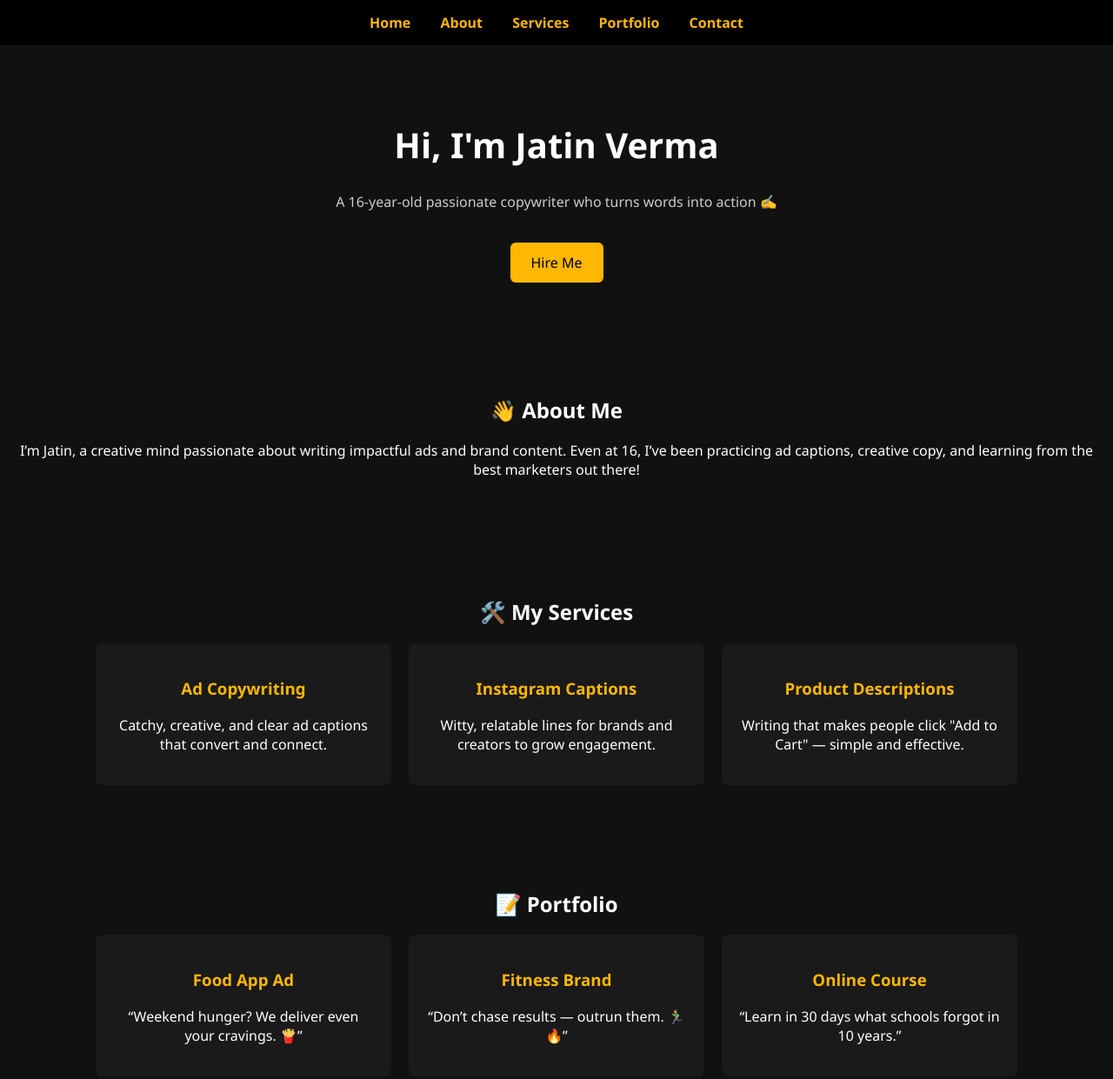
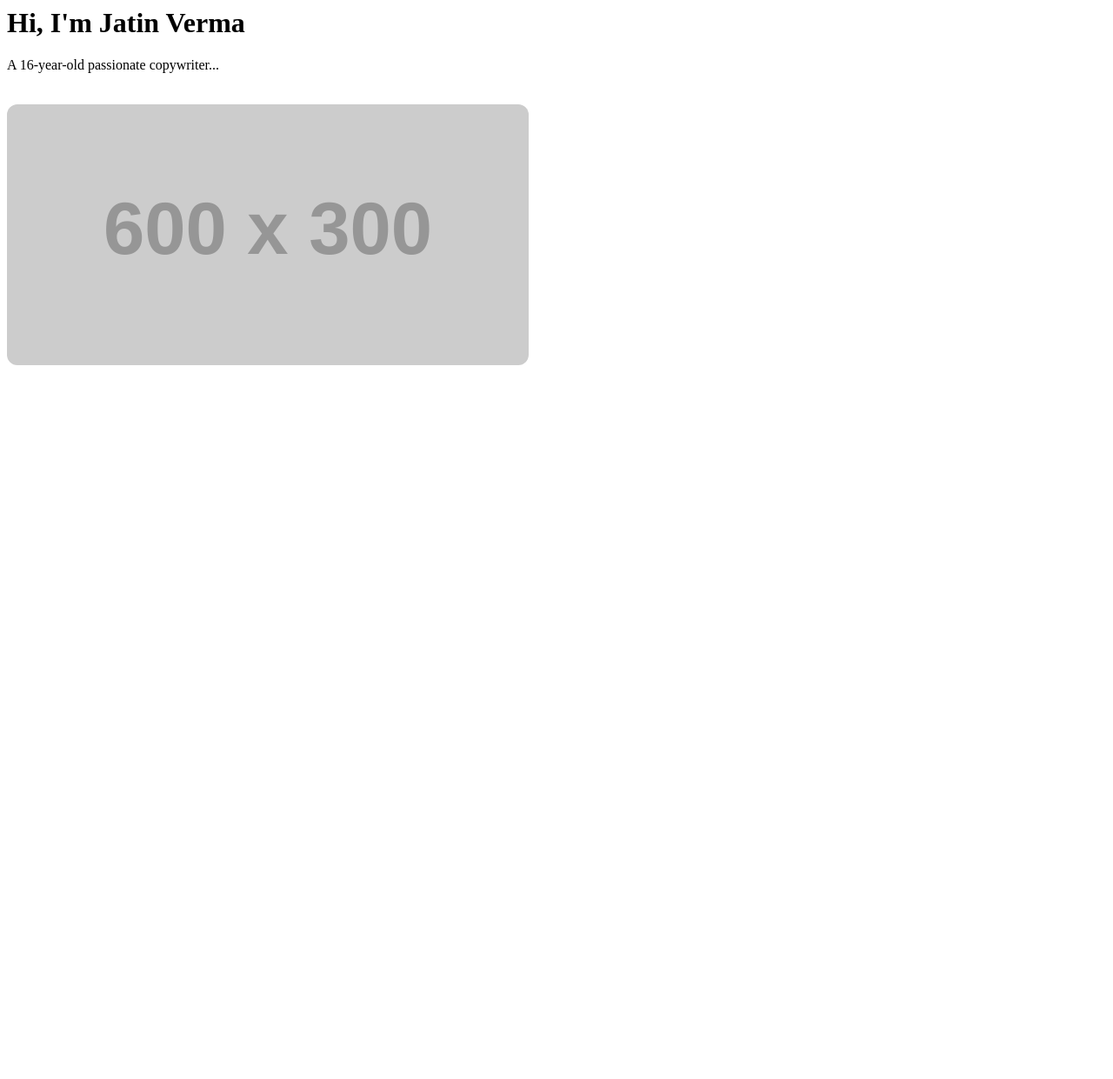
Before and after one commit to jathin0668/jathin0668.github.io, a plain HTML site: page index.html in a window 1280 px wide. Shown: the top 1241 px of the page at 87% size. After the commit the page ends 800 px from the top, so only its background shows below. Drawn offline with Linux system fonts and the light colour scheme; placeholder pictures from the web are drawn by us.

Commit message:
Update index.html
Replaced old homepage with new design

```diff
--- a/index.html
+++ b/index.html
@@ -1,172 +1,4 @@
-<!DOCTYPE html>
-<html lang="en">
-<head>
-  <meta charset="UTF-8" />
-  <meta name="viewport" content="width=device-width, initial-scale=1.0"/>
-  <title>Jatin Verma | Copywriter Portfolio</title>
-  <style>
-    body {
-      font-family: 'Segoe UI', sans-serif;
-      margin: 0;
-      background: #111;
-      color: #fff;
-    }
-
-    nav {
-      background: #000;
-      padding: 15px;
-      text-align: center;
-    }
-    nav a {
-      color: #ffb703;
-      margin: 0 15px;
-      text-decoration: none;
-      font-weight: bold;
-    }
-
-    header {
-      padding: 60px 20px;
-      text-align: center;
-      background: #111;
-    }
-    header h1 {
-      font-size: 2.5rem;
-    }
-    header p {
-      color: #ccc;
-    }
-    .cta {
-      background: #ffb703;
-      color: #000;
-      padding: 12px 24px;
-      border: none;
-      border-radius: 6px;
-      margin-top: 20px;
-      text-decoration: none;
-      display: inline-block;
-    }
-
-    section {
-      padding: 50px 20px;
-      text-align: center;
-    }
-
-    .card-grid {
-      display: flex;
-      flex-wrap: wrap;
-      justify-content: center;
-      gap: 20px;
-    }
-
-    .card {
-      background: #1a1a1a;
-      border-radius: 8px;
-      padding: 20px;
-      width: 300px;
-    }
-
-    .card h3 {
-      color: #ffb703;
-    }
-
-    .contact-form {
-      max-width: 400px;
-      margin: auto;
-      text-align: left;
-    }
-
-    .contact-form input,
-    .contact-form textarea {
-      width: 100%;
-      padding: 10px;
-      margin: 10px 0;
-      background: #222;
-      color: #fff;
-      border: 1px solid #444;
-      border-radius: 4px;
-    }
-
-    footer {
-      padding: 20px;
-      background: #000;
-      text-align: center;
-      font-size: 0.9rem;
-      color: #888;
-    }
-  </style>
-</head>
-<body>
-
-<nav>
-  <a href="#home">Home</a>
-  <a href="#about">About</a>
-  <a href="#services">Services</a>
-  <a href="#portfolio">Portfolio</a>
-  <a href="#contact">Contact</a>
-</nav>
-
 <header id="home">
   <h1>Hi, I'm Jatin Verma</h1>
-  <p>A 16-year-old passionate copywriter who turns words into action ✍️</p>
-  <a href="mailto:jatin@example.com" class="cta">Hire Me</a>
-</header>
-
-<section id="about">
-  <h2>👋 About Me</h2>
-  <p>I’m Jatin, a creative mind passionate about writing impactful ads and brand content. Even at 16, I’ve been practicing ad captions, creative copy, and learning from the best marketers out there!</p>
-</section>
-
-<section id="services">
-  <h2>🛠️ My Services</h2>
-  <div class="card-grid">
-    <div class="card">
-      <h3>Ad Copywriting</h3>
-      <p>Catchy, creative, and clear ad captions that convert and connect.</p>
-    </div>
-    <div class="card">
-      <h3>Instagram Captions</h3>
-      <p>Witty, relatable lines for brands and creators to grow engagement.</p>
-    </div>
-    <div class="card">
-      <h3>Product Descriptions</h3>
-      <p>Writing that makes people click "Add to Cart" — simple and effective.</p>
-    </div>
-  </div>
-</section>
-
-<section id="portfolio">
-  <h2>📝 Portfolio</h2>
-  <div class="card-grid">
-    <div class="card">
-      <h3>Food App Ad</h3>
-      <p>“Weekend hunger? We deliver even your cravings. 🍟”</p>
-    </div>
-    <div class="card">
-      <h3>Fitness Brand</h3>
-      <p>“Don’t chase results — outrun them. 🏃‍♂️🔥”</p>
-    </div>
-    <div class="card">
-      <h3>Online Course</h3>
-      <p>“Learn in 30 days what schools forgot in 10 years.”</p>
-    </div>
-  </div>
-</section>
-
-<section id="contact">
-  <h2>📬 Contact Me</h2>
-  <div class="contact-form">
-    <form action="https://formspree.io/f/mnqegzlp" method="POST">
-      <input type="text" name="name" placeholder="Your Name" required>
-      <input type="email" name="_replyto" placeholder="Your Email" required>
-      <textarea name="message" placeholder="Your Message" rows="4" required></textarea>
-      <button type="submit" class="cta">Send Message</button>
-    </form>
-  </div>
-</section>
-
-<footer>
-  &copy; 2025 Jatin Verma | Young Creative Copywriter | Built with ❤️
-</footer>
-
-</body>
-</html>
+  <p>A 16-year-old passionate copywriter...</p>
+  <img src="https://via.placeholder.com/600x300" alt="Jatin working" style="max-width:100%; border-radius:12px; margin-top:20px;">
```
